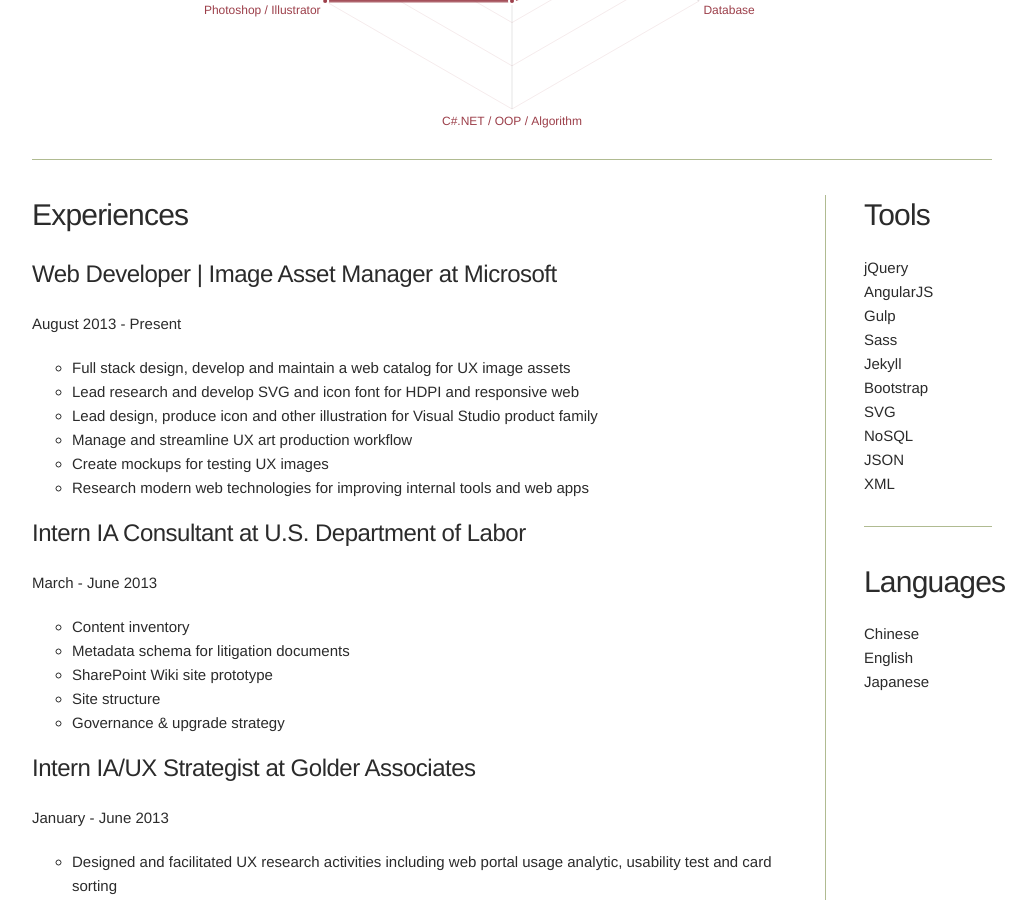
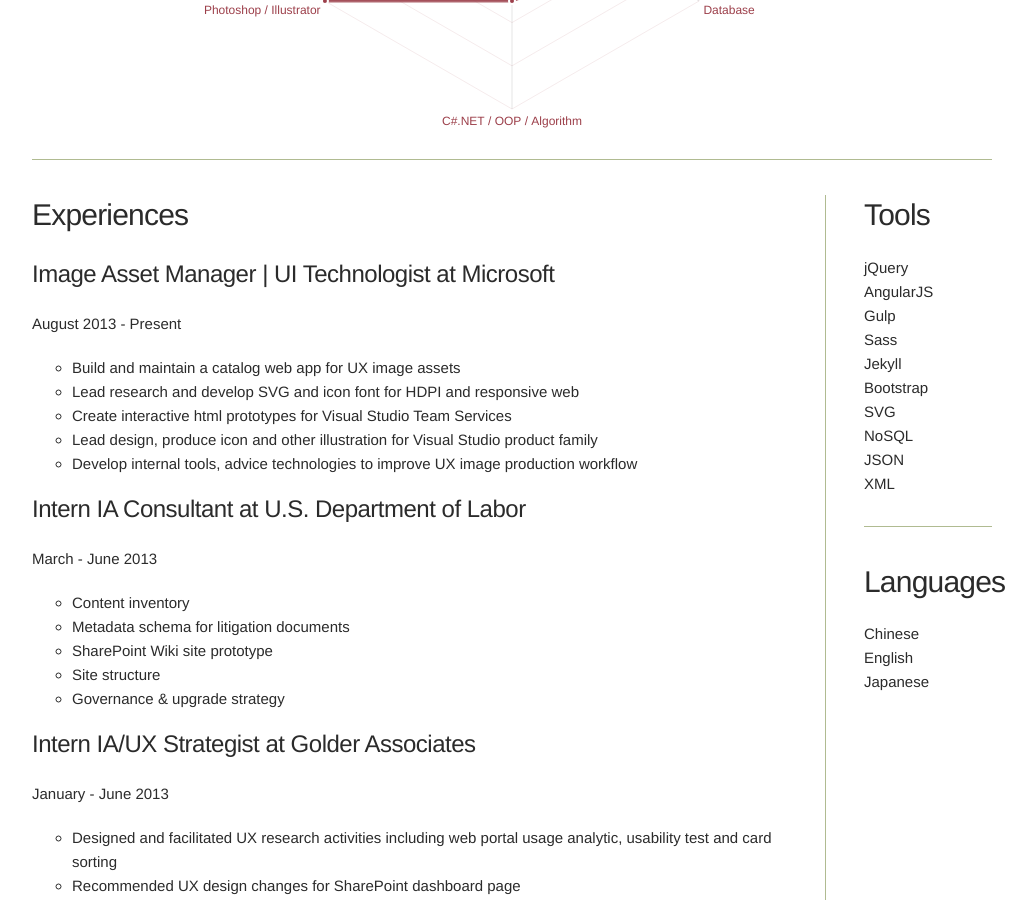
Before and after one commit to chryw/chryw.github.io, a Jekyll site: the page built from resume/index.html, in a window 1280 px wide and 900 px high, scrolled down 862 px. Shown: the whole window, without its empty margins (128-1164 px from the left). Built offline with Jekyll 4.4.1, drawn with Linux system fonts in a browser that asks for light colours; nearby versions of some CDN libraries; some web fonts are replaced.

Commit message:
updated resume

```diff
--- a/feed.xml
+++ b/feed.xml
@@ -6,7 +6,7 @@
   <channel>
     <title>{{ site.title | xml_escape }}</title>
     <description>{{ site.description | xml_escape }}</description>
-    <link>{{ site.url }}{{ site.baseurl }}/</link>
+    <link>{{ site.baseurl | prepend: site.url }}{{ site.baseurl }}/</link>
     <atom:link href="{{ "/feed.xml" | prepend: site.baseurl | prepend: site.url }}" rel="self" type="application/rss+xml"/>
     <pubDate>{{ site.time | date_to_rfc822 }}</pubDate>
     <lastBuildDate>{{ site.time | date_to_rfc822 }}</lastBuildDate>
--- a/index.html
+++ b/index.html
@@ -24,7 +24,7 @@
             <a class="post-link" href="{{ recent.url | prepend: site.baseurl }}">{{ recent.title }}</a>
           </h5>
             <p class="post-excerpt">{{ recent.excerpt | remove: '<p>' | remove: '</p>' }}</p>{% if recent.thumbnailurl %}
-            <a href="{{ recent.url | prepend: site.url }}" class="post-thumbnail"><img src={{ site.url }}/images/{{ recent.thumbnailurl }} class="img-responsive thumbnail" data-thumbnailswap="{{ recent.thumbnailswap }}" /></a>
+            <a href="{{ recent.url | prepend: site.url }}" class="post-thumbnail"><img src={{ site.baseurl | prepend: site.url }}/images/{{ recent.thumbnailurl }} class="img-responsive thumbnail" data-thumbnailswap="{{ recent.thumbnailswap }}" /></a>
             {% else %}
             <a href="{{ recent.url | prepend: site.url }}" class="post-thumbnail"><img src="http://placehold.it/800/b0bb91/ffffff?text={{recent.title}}" class="img-responsive thumbnail"/></a>
             {% endif %}
--- a/projects/index.html
+++ b/projects/index.html
@@ -22,7 +22,7 @@
           </h5>
             <p class="post-excerpt">{{ project.excerpt | remove: '<p>' | remove: '</p>' }}</p>
             {% if project.thumbnailurl %}
-            <a href="{{ project.url | prepend: site.baseurl }}" class="post-thumbnail"><img src={{ site.url }}/images/{{ project.thumbnailurl }} class="img-responsive thumbnail" data-thumbnailswap="{{ project.thumbnailswap }}" /></a>
+            <a href="{{ project.url | prepend: site.baseurl }}" class="post-thumbnail"><img src={{ site.baseurl | prepend: site.url }}/images/{{ project.thumbnailurl }} class="img-responsive thumbnail" data-thumbnailswap="{{ project.thumbnailswap }}" /></a>
             {% else %}
             <a href="{{ project.url | prepend: site.baseurl }}" class="post-thumbnail"><img src="http://placehold.it/800/b0bb91/ffffff?text={{project.title}}" class="img-responsive thumbnail"/></a>
             {% endif %}
--- a/resume/index.html
+++ b/resume/index.html
@@ -29,15 +29,14 @@
 				<h4>Experiences</h4>
 				<ul class="list-unstyled">
 					<li>
-						<h5>Web Developer | Image Asset Manager at Microsoft</h5>
+						<h5>Image Asset Manager | UI Technologist at Microsoft</h5>
 						<h6>August 2013 - Present</h6>
 						<ul>
-							<li>Full stack design, develop and maintain a web catalog for UX image assets</li>
+							<li>Build and maintain a catalog web app for UX image assets</li>
 							<li>Lead research and develop SVG and icon font for HDPI and responsive web</li>
+							<li>Create interactive html prototypes for Visual Studio Team Services</li>
 							<li>Lead design, produce icon and other illustration for Visual Studio product family</li>
-							<li>Manage and streamline UX art production workflow</li>
-							<li>Create mockups for testing UX images</li>
-							<li>Research modern web technologies for improving internal tools and web apps</li>
+							<li>Develop internal tools, advice technologies to improve UX image production workflow</li>
 						</ul>
 					</li>
 					<li>
```
Also changed, not shown: 2 other files.
